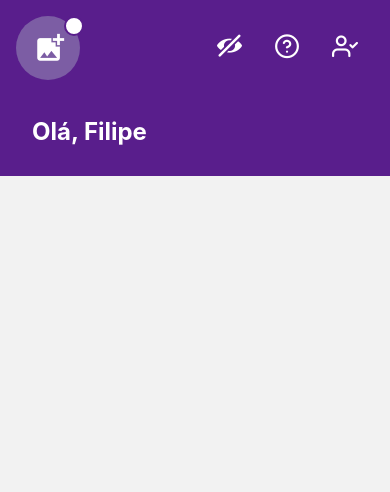
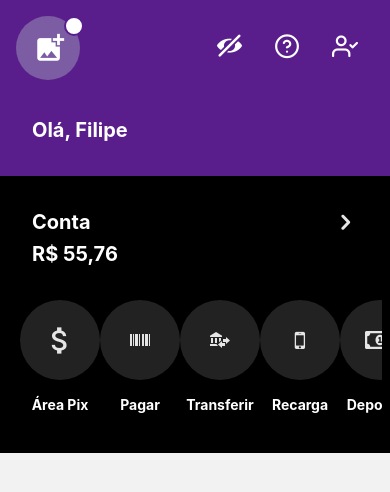
Before and after one commit to filipe-siqueira-oliveira/Nubank-Clone, a React Native app: screen /Home in a window 390 px wide. Shown: the top 492 px of the page. Built offline with nearby package versions, Linux system fonts and the light colour scheme.

Commit message:
feat: add FuntionalitiesList

```diff
--- /dev/null
+++ b/components/FuntionalitiesList.js
@@ -0,0 +1,65 @@
+import { ScrollView, View, Text, TouchableOpacity } from "react-native";
+import React from "react";
+
+import { MaterialCommunityIcons } from "@expo/vector-icons";
+import { FontAwesome } from "@expo/vector-icons";
+import { MaterialIcons } from "@expo/vector-icons";
+import { FontAwesome5 } from "@expo/vector-icons";
+import { Feather } from "@expo/vector-icons";
+import { AntDesign } from "@expo/vector-icons";
+
+const FuntionalitiesList = () => {
+  return (
+    <ScrollView horizontal className="px-3 mt-8 space-x-3 pb-2 mx-2">
+      <View className="space-y-4 items-center justify-center">
+        <TouchableOpacity className="h-20 w-20 bg-nuGray rounded-full items-center justify-center">
+          <MaterialIcons name="attach-money" size={35} color="#e5e5e5" />
+        </TouchableOpacity>
+        <Text className="text-[#FFF] text-md font-bold">Área Pix</Text>
+      </View>
+      <View className="space-y-4 items-center justify-center">
+        <TouchableOpacity className="h-20 w-20 bg-nuGray rounded-full items-center justify-center">
+          <MaterialCommunityIcons name="barcode" size={24} color="#e5e5e5" />
+        </TouchableOpacity>
+        <Text className="text-[#FFF] text-md font-bold">Pagar</Text>
+      </View>
+      <View className="space-y-4 items-center justify-center">
+        <TouchableOpacity className="h-20 w-20 bg-nuGray rounded-full items-center justify-center">
+          <MaterialCommunityIcons
+            name="bank-transfer"
+            size={24}
+            color="#e5e5e5"
+          />
+        </TouchableOpacity>
+        <Text className="text-[#FFF] text-md font-bold">Transferir</Text>
+      </View>
+      <View className="space-y-4 items-center justify-center">
+        <TouchableOpacity className="h-20 w-20 bg-nuGray rounded-full items-center justify-center">
+          <FontAwesome name="mobile-phone" size={24} color="#e5e5e5" />
+        </TouchableOpacity>
+        <Text className="text-[#FFF] text-md font-bold">Recarga</Text>
+      </View>
+      <View className="space-y-4 items-center justify-center">
+        <TouchableOpacity className="h-20 w-20 bg-nuGray rounded-full items-center justify-center">
+          <FontAwesome5 name="money-bill-alt" size={24} color="#e5e5e5" />
+        </TouchableOpacity>
+        <Text className="text-[#FFF] text-md font-bold">Depositar</Text>
+      </View>
+      <View className="space-y-4 items-center justify-center">
+        <TouchableOpacity className="h-20 w-20 bg-nuGray rounded-full items-center justify-center">
+          <Feather name="heart" size={24} color="#e5e5e5" />
+        </TouchableOpacity>
+        <Text className="text-[#FFF] text-md font-bold">Doação</Text>
+      </View>
+      <View className="space-y-4 items-center justify-center">
+        <TouchableOpacity className="h-20 w-20 bg-nuGray rounded-full items-center justify-center">
+          <AntDesign name="barschart" size={24} color="#e5e5e5" />
+        </TouchableOpacity>
+        <Text className="text-[#FFF] text-md font-bold">Investir</Text>
+      </View>
+      <View className="w-1 h-4 bg-[#000]" />
+    </ScrollView>
+  );
+};
+
+export default FuntionalitiesList;
--- a/screens/HomeScreen.js
+++ b/screens/HomeScreen.js
@@ -10,6 +10,8 @@ import React from "react";
 import { MaterialIcons } from "@expo/vector-icons";
 import { Entypo } from "@expo/vector-icons";
 import { Feather } from "@expo/vector-icons";
+
+import FuntionalitiesList from "../components/FuntionalitiesList";
 
 const HomeScreen = () => {
   return (
@@ -34,9 +36,23 @@ const HomeScreen = () => {
               </TouchableOpacity>
             </View>
           </View>
-          <Text className="mt-14 mx-8 text-2xl font-bold text-[#FFF]">
+          <Text className="mt-14 mx-8 text-xl font-bold text-[#FFF]">
             Olá, Filipe
           </Text>
+        </View>
+
+        {/* Body */}
+        <View className="w-full h-auto bg-[#000] py-8">
+          <View className="flex-row justify-between mx-8">
+            <View className="space-y-1">
+              <Text className="text-xl font-bold text-[#FFF]">Conta</Text>
+              <Text className="text-xl font-bold text-[#FFF]">R$ 55,76</Text>
+            </View>
+            <Entypo name="chevron-right" size={26} color="#e5e5e5" />
+          </View>
+
+          {/* Funtionalities */}
+          <FuntionalitiesList />
         </View>
       </ScrollView>
     </SafeAreaView>
```
